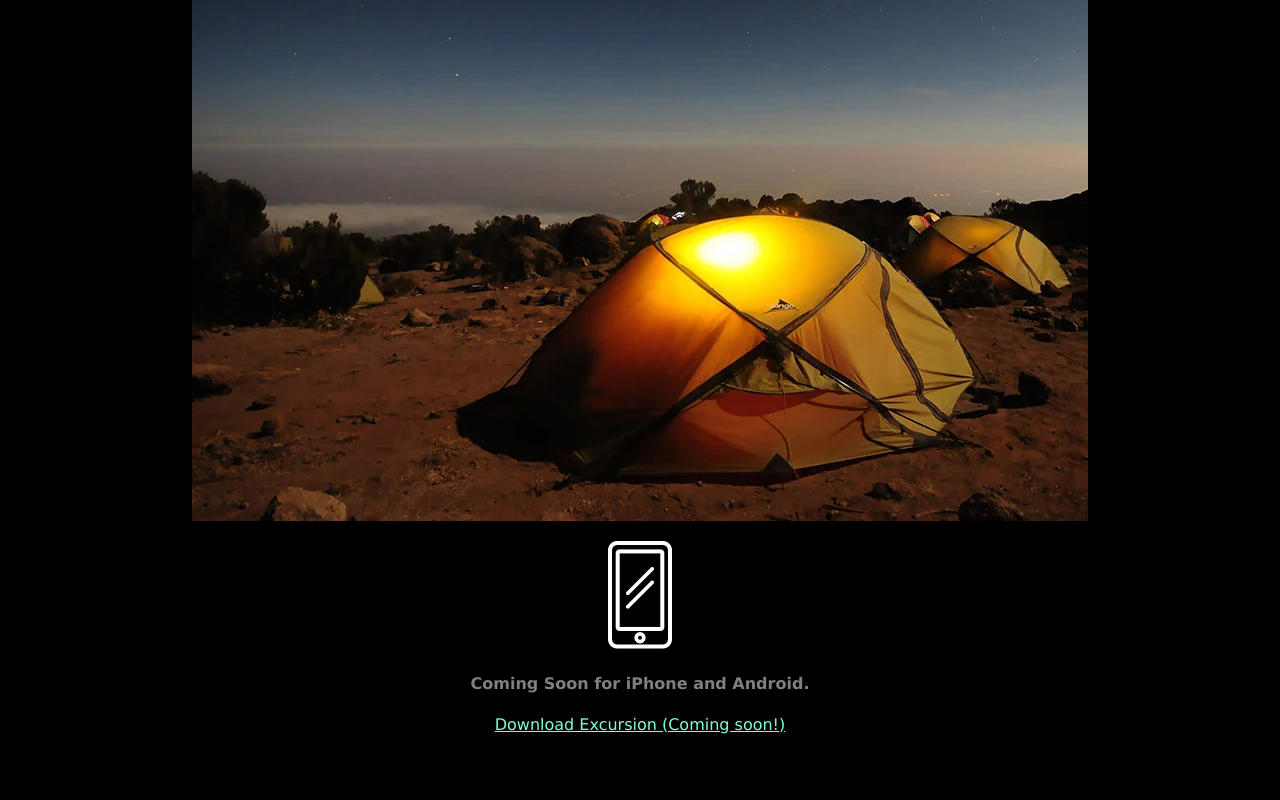
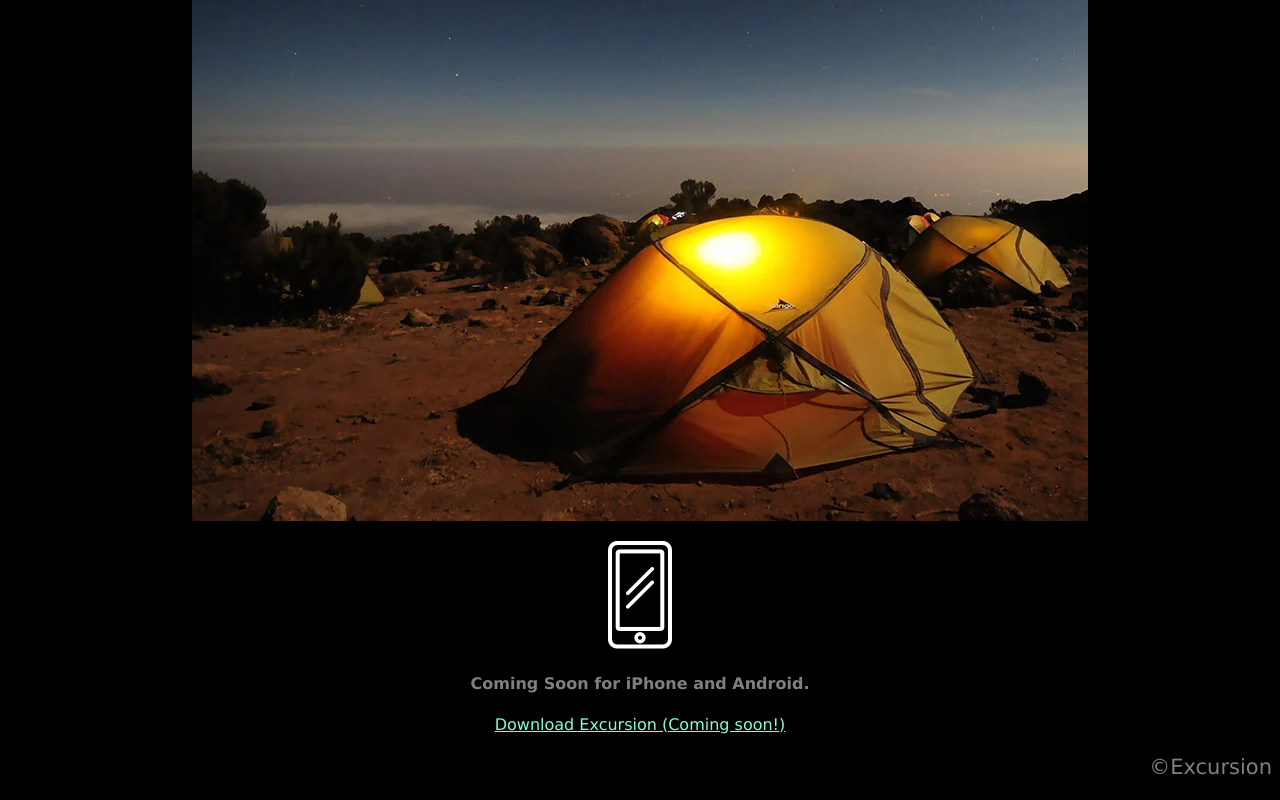
Before and after one commit to AmyR-2195/excursions, a plain HTML site: page index.html in a window 1280 px wide. Shown: the part 479-1279 px from the top of the page. Before the commit the page ends 1229 px from the top, so only its background shows below. Drawn offline with Linux system fonts and the light colour scheme.

Commit message:
final push

```diff
--- a/index.html
+++ b/index.html
@@ -19,5 +19,6 @@
 <p><img src="resources/images/phone.png"></p>
 <h4 class="header--sub-header">Coming Soon for iPhone and Android.</h4>
 <p><a class="link--cta" href="#">Download Excursion (Coming soon!)</a></p>
+<p class="copyright" >&copy;Excursion</p>
 </body>
 </html>
--- a/resources/css/style.css
+++ b/resources/css/style.css
@@ -29,3 +29,10 @@ body {
     font-size: 16px;
     color: aquamarine;
 }
+
+/*footer*/
+.copyright{
+    font-size: 21px;
+    color:grey;
+    text-align: right;
+}
```
